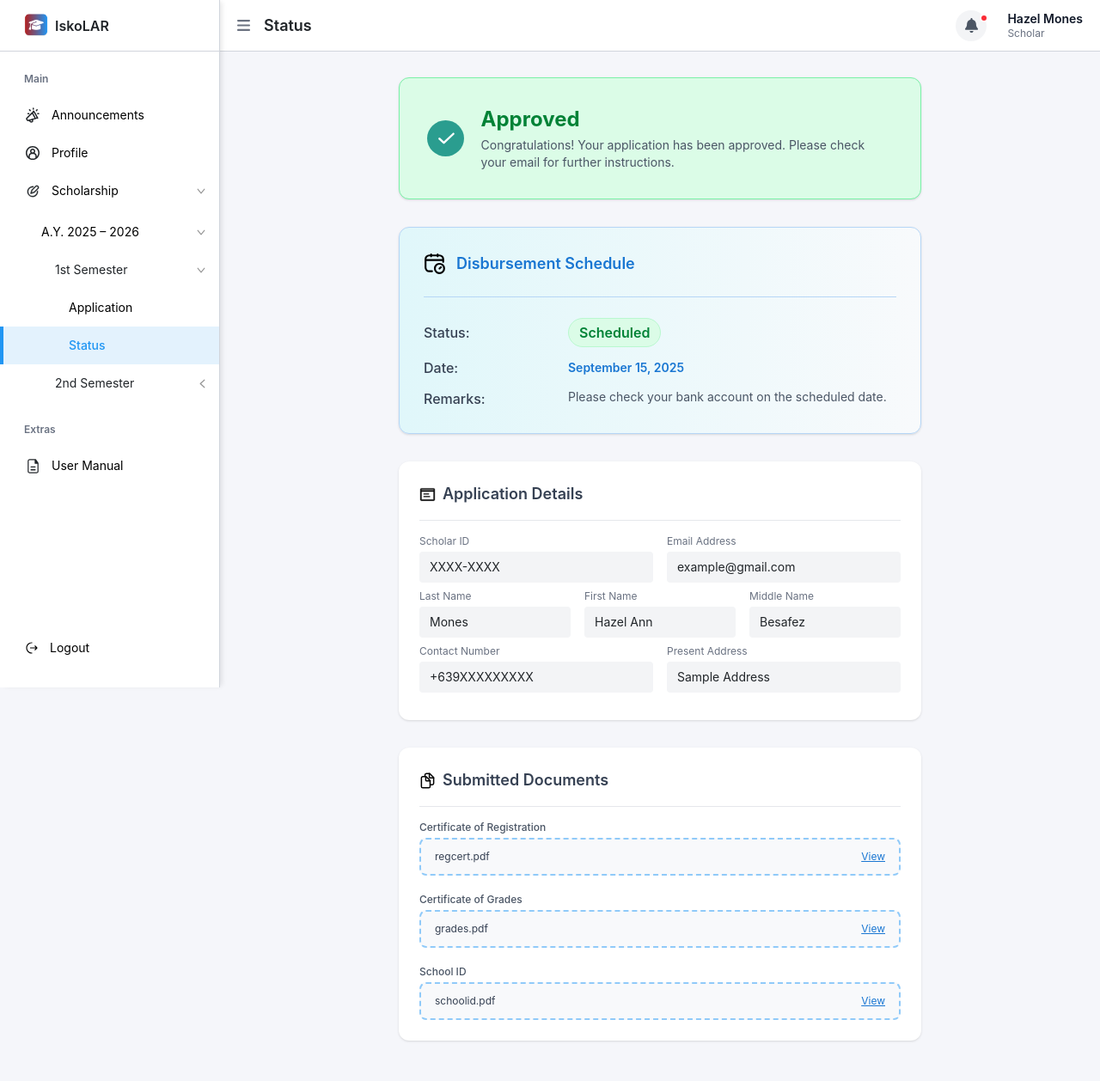
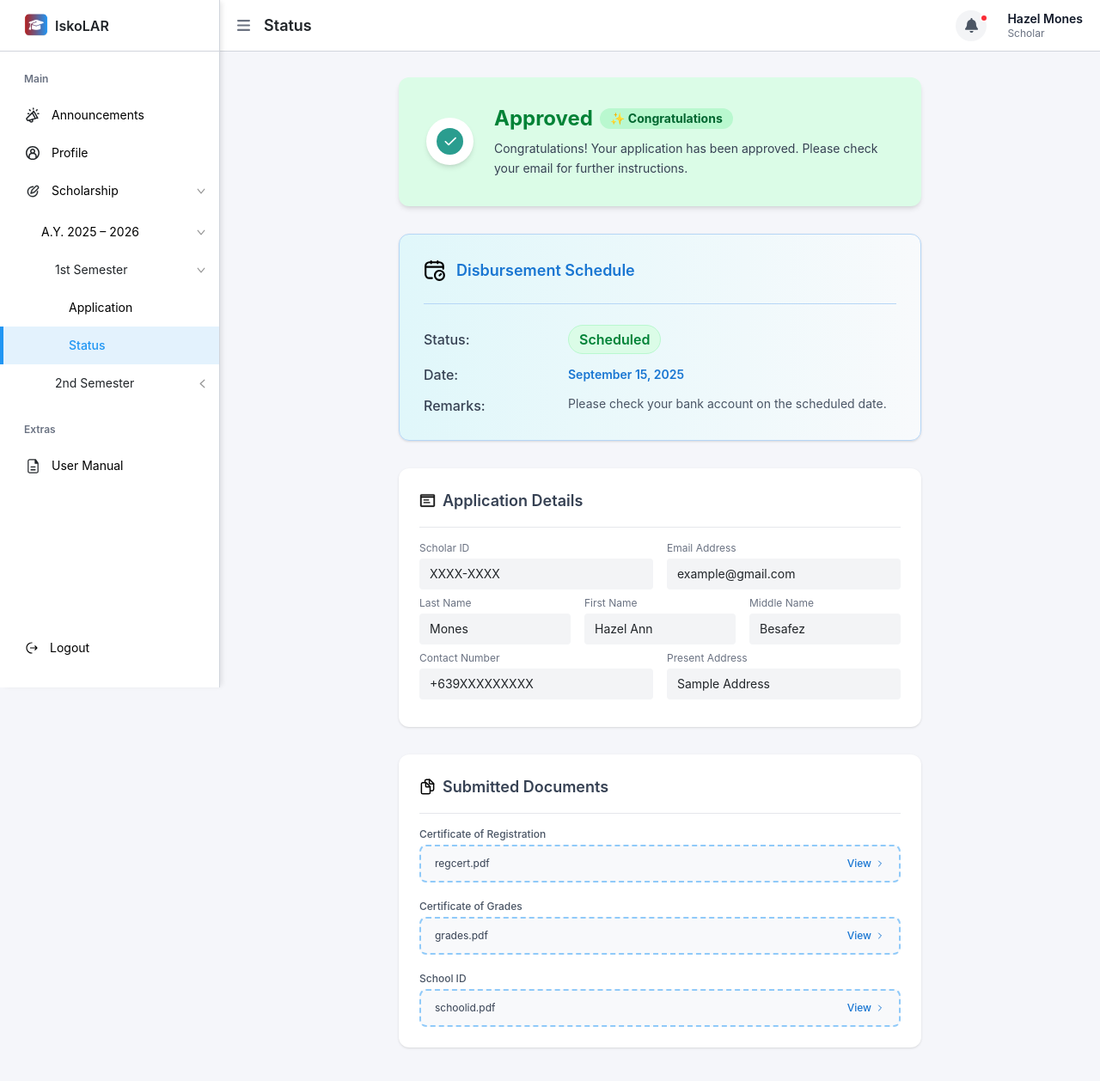
Before and after one commit to APC-SoCIT/APC_2025-2026_T1_SISTEM_IskoLAR, a Next.js app in the folder iskolar/: page /academicyearID/semesterID/status in a window 1280 px wide. Shown: the top 1258 px of the page at 86% size. Built offline with nearby package versions, Linux system fonts and the light colour scheme.

Commit message:
modified status page

```diff
--- a/iskolar/app/academicyearID/semesterID/status/page.tsx
+++ b/iskolar/app/academicyearID/semesterID/status/page.tsx
@@ -2,6 +2,8 @@
 
 import Image from "next/image";
 import { useState, useRef } from "react";
+
+const hoverClassName = "transition-all duration-200 hover:shadow-lg hover:scale-[1.01]";
 
 export default function ApplicationStatusPage() {
   const [open, setOpen] = useState(false);
@@ -107,11 +109,16 @@ export default function ApplicationStatusPage() {
       {/* Main content area */}
       <div className="w-full max-w-2xl flex flex-col gap-8 px-8 pb-12 pt-[90px]">
         {/* Status Card */}
-        <div className={`rounded-xl shadow border ${statusColor} flex items-center gap-5 px-8 py-8`}>
-          <Image src={statusIcon} alt={status} width={60} height={60} />
+        <div className={`rounded-xl shadow-md ${statusColor} flex items-center gap-6 px-8 py-8 ${hoverClassName}`}>
+          <div className="bg-white rounded-full p-3 shadow-md">
+            <Image src={statusIcon} alt={status} width={45} height={45} />
+          </div>
           <div>
-            <div className="text-2xl font-bold mb-1">{status}</div>
-            <div className="text-gray-600 text-sm">
+            <div className="text-2xl font-bold mb-2 flex items-center gap-2">
+              {status}
+              {status === "Approved" && <span className="text-sm bg-green-200 text-green-800 px-3 py-0.5 rounded-full">✨ Congratulations</span>}
+            </div>
+            <div className="text-gray-700 text-sm leading-relaxed">
               {status === "Approved" && (
                 <>Congratulations! Your application has been approved. Please check your email for further instructions.</>
               )}
@@ -211,25 +218,43 @@ export default function ApplicationStatusPage() {
           </div>
           <hr className="border-gray-200 mb-4" />
           <div className="grid grid-cols-1 gap-5">
+            {/* Certificate of Registration */}
             <div>
               <label className="block text-xs text-gray-600 mb-1 font-medium">Certificate of Registration</label>
-              <div className="flex items-center gap-3 rounded-lg px-4 py-3 bg-[#F8F9FB] border-2 border-dashed border-[#90caf9]">
+              <div className="flex items-center gap-3 rounded-lg px-4 py-3 bg-[#F8F9FB] border-2 border-dashed border-[#90caf9] group hover:bg-[#e3f2fd] transition-colors">
                 <span className="text-xs text-gray-700 truncate">regcert.pdf</span>
-                <a href="#" className="ml-auto text-[#1976d2] text-xs underline">View</a>
+                <a href="#" className="ml-auto text-[#1976d2] text-xs font-medium hover:underline flex items-center gap-1">
+                  View
+                  <svg width="12" height="12" viewBox="0 0 24 24" fill="none" className="transform group-hover:translate-x-0.5 transition-transform">
+                    <path d="M9 6l6 6-6 6" stroke="currentColor" strokeWidth="2" strokeLinecap="round"/>
+                  </svg>
+                </a>
               </div>
             </div>
+            {/* Certificate of Grades */}
             <div>
               <label className="block text-xs text-gray-600 mb-1 font-medium">Certificate of Grades</label>
-              <div className="flex items-center gap-3 rounded-lg px-4 py-3 bg-[#F8F9FB] border-2 border-dashed border-[#90caf9]">
+              <div className="flex items-center gap-3 rounded-lg px-4 py-3 bg-[#F8F9FB] border-2 border-dashed border-[#90caf9] group hover:bg-[#e3f2fd] transition-colors">
                 <span className="text-xs text-gray-700 truncate">grades.pdf</span>
-                <a href="#" className="ml-auto text-[#1976d2] text-xs underline">View</a>
+                <a href="#" className="ml-auto text-[#1976d2] text-xs font-medium hover:underline flex items-center gap-1">
+                  View
+                  <svg width="12" height="12" viewBox="0 0 24 24" fill="none" className="transform group-hover:translate-x-0.5 transition-transform">
+                    <path d="M9 6l6 6-6 6" stroke="currentColor" strokeWidth="2" strokeLinecap="round"/>
+                  </svg>
+                </a>
               </div>
             </div>
+            {/* School ID */}
             <div>
               <label className="block text-xs text-gray-600 mb-1 font-medium">School ID</label>
-              <div className="flex items-center gap-3 rounded-lg px-4 py-3 bg-[#F8F9FB] border-2 border-dashed border-[#90caf9]">
+              <div className="flex items-center gap-3 rounded-lg px-4 py-3 bg-[#F8F9FB] border-2 border-dashed border-[#90caf9] group hover:bg-[#e3f2fd] transition-colors">
                 <span className="text-xs text-gray-700 truncate">schoolid.pdf</span>
-                <a href="#" className="ml-auto text-[#1976d2] text-xs underline">View</a>
+                <a href="#" className="ml-auto text-[#1976d2] text-xs font-medium hover:underline flex items-center gap-1">
+                  View
+                  <svg width="12" height="12" viewBox="0 0 24 24" fill="none" className="transform group-hover:translate-x-0.5 transition-transform">
+                    <path d="M9 6l6 6-6 6" stroke="currentColor" strokeWidth="2" strokeLinecap="round"/>
+                  </svg>
+                </a>
               </div>
             </div>
           </div>
```
